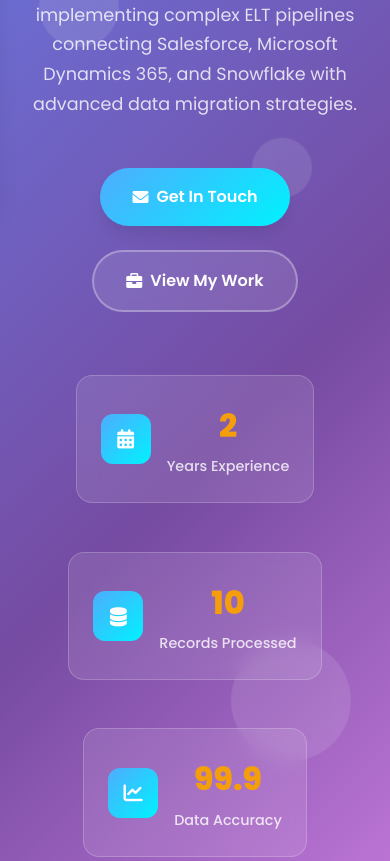
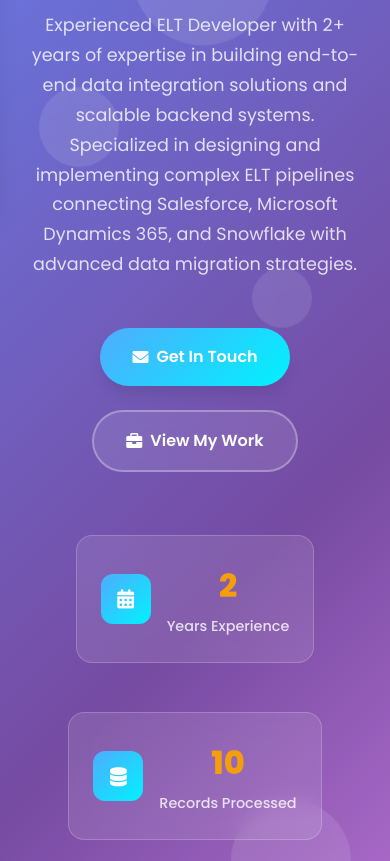
Before and after one commit to akashaku32/akash-portfolio, a website: page index.html in a window 390 px wide. Shown: the part 366-1227 px from the top of the page. Drawn offline with Linux system fonts and the light colour scheme.

Commit message:
Fix mobile hero spacing with increased padding and !important

```diff
--- a/styles.css
+++ b/styles.css
@@ -162,6 +162,8 @@ body {
     align-items: center;
     background: var(--gradient-hero);
     overflow: hidden;
+    padding-top: 80px;
+    padding-bottom: 40px;
 }
 
 .hero-bg {
@@ -1270,6 +1272,11 @@ body {
 
 /* Responsive Design */
 @media (max-width: 768px) {
+    .hero {
+        margin-top: 80px !important;
+        padding-top: 40px !important;
+    }
+
     .hamburger {
         display: flex;
     }
@@ -1367,6 +1374,11 @@ body {
 }
 
 @media (max-width: 480px) {
+    .hero {
+        margin-top: 100px !important;
+        padding-top: 60px !important;
+    }
+
     .hero-title {
         font-size: 2rem;
     }
```
